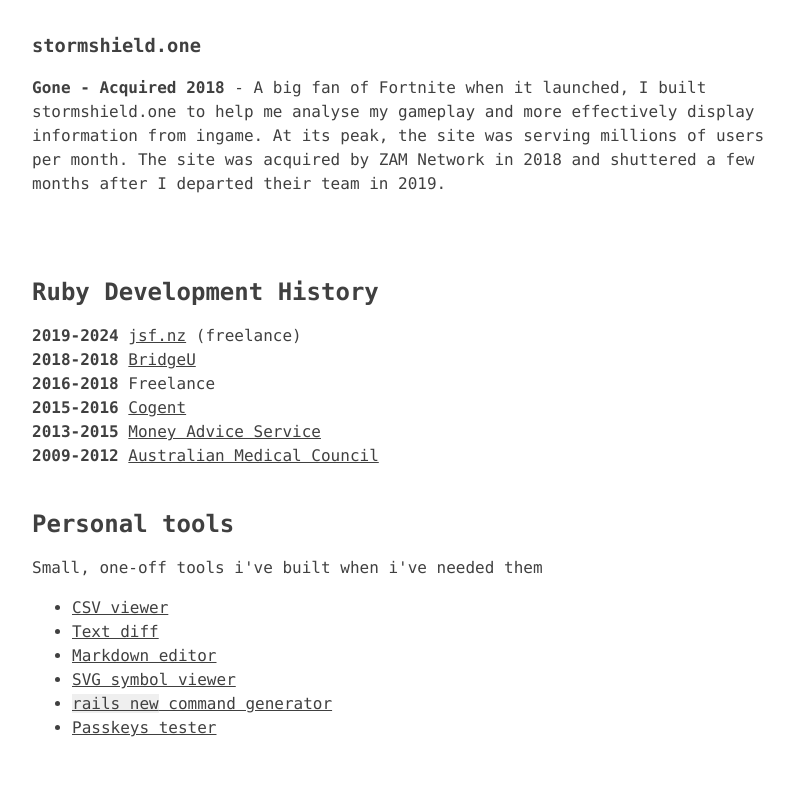
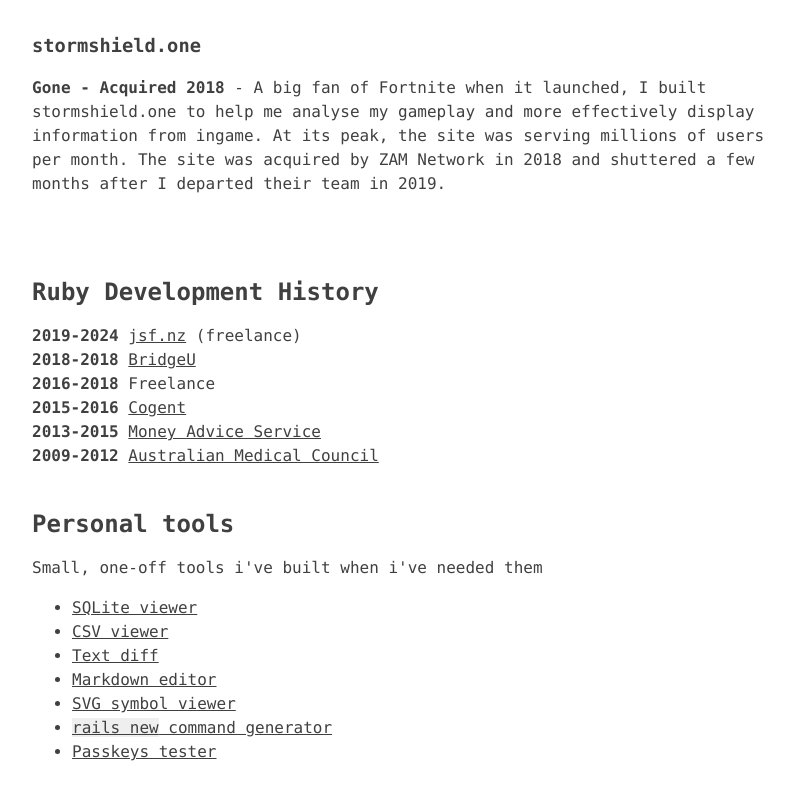
Before and after one commit to modsognir/modsognir.github.io, a plain HTML site: page index.html in a window 1280 px wide. Shown: the part 897-1697 px from the top of the page, without its empty margins (228-1022 px from the left). Before the commit the page ends 1673 px from the top, so only its background shows below. Drawn offline with Linux system fonts and the light colour scheme.

Commit message:
Update index.html

```diff
--- a/index.html
+++ b/index.html
@@ -71,6 +71,7 @@
     <h2>Personal tools</h2>
     <p>Small, one-off tools i've built when i've needed them </p>
     <ul>
+      <li><a href="./tools/sqlite-viewer.html">SQLite viewer</a></li>
       <li><a href="./tools/csv-viewer.html">CSV viewer</a></li>
       <li><a href="./tools/diff.html">Text diff</a></li>
       <li><a href="./tools/markdown.html">Markdown editor</a></li>
```
